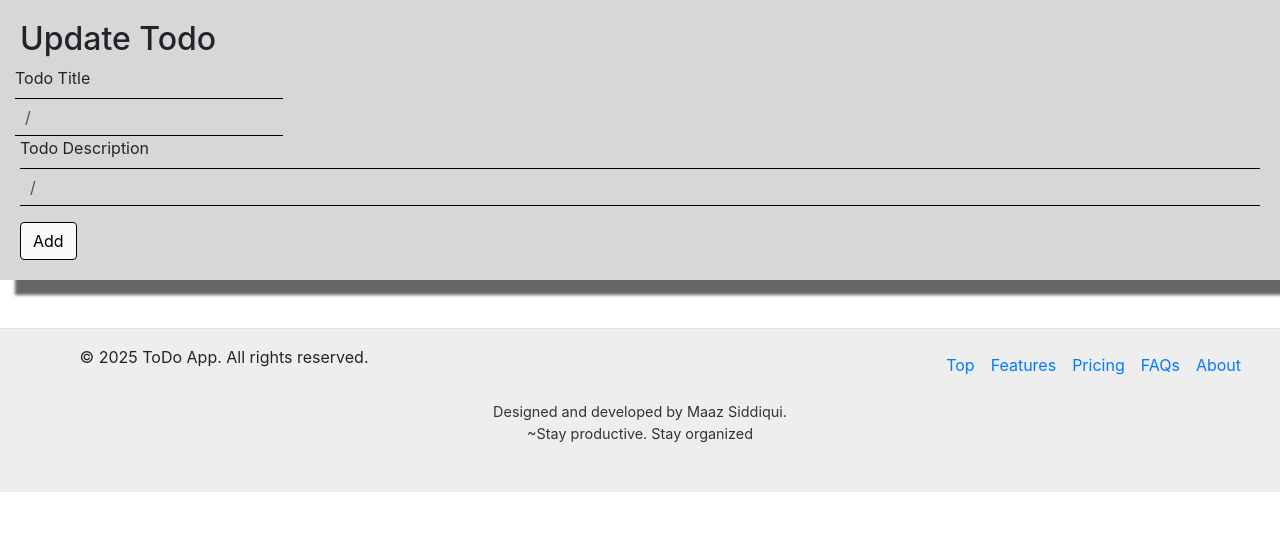
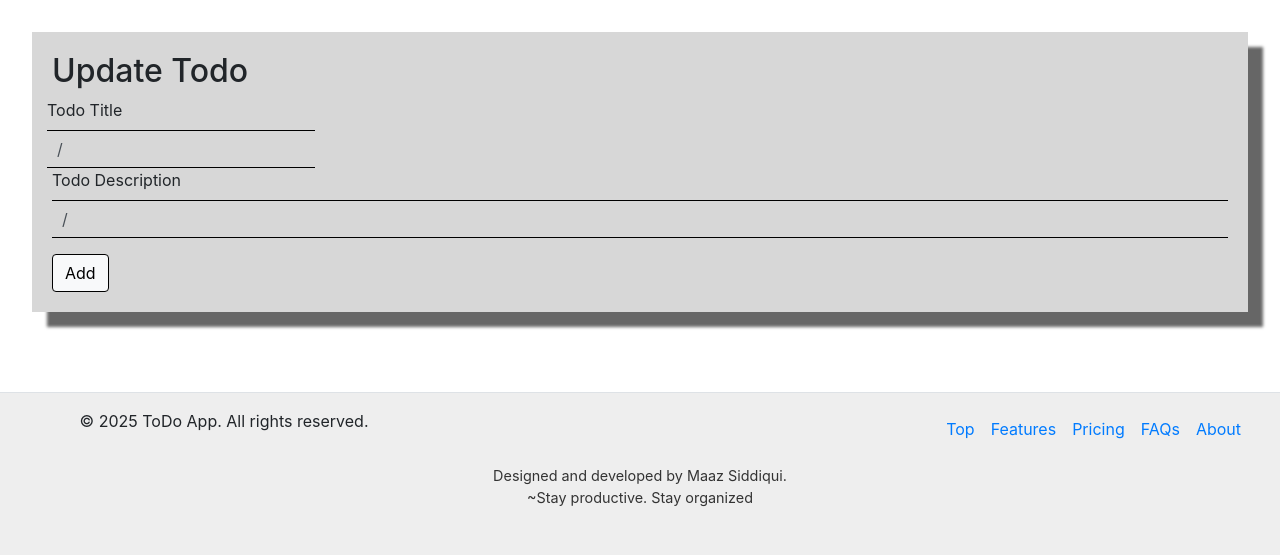
Before and after one commit to maazsiddiqui79/To-Do-List-Web-Application, a Flask app: page /edit/1 in a window 1280 px wide. Shown: the part 92-647 px from the top of the page. Run offline with Flask 3, Linux system fonts and the light colour scheme; data that the repository does not hold is empty.

Commit message:
Update style.css

```diff
--- a/api/static/style.css
+++ b/api/static/style.css
@@ -31,6 +31,7 @@ table-container
   box-shadow: 15px 15px 3px rgba(0, 0, 0, 0.6);}
 
   .container-02 {
+    margin: 2rem;
     padding :20px;
     background-color: rgba(61, 61, 61, 0.205);
     justify-content: center;
```
